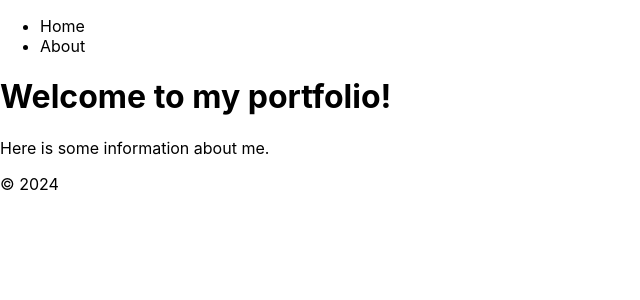
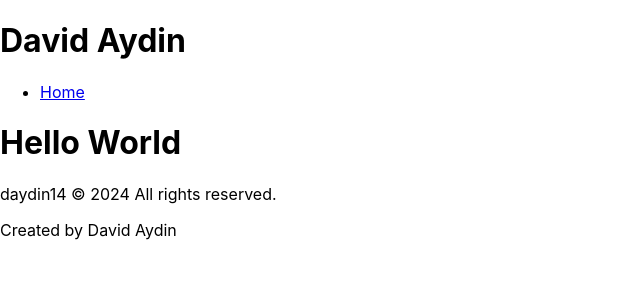
Before and after one commit to daydin14/daydin14.github.io, a React (Create React App) app in the folder portfolio/: page / in a window 1280 px wide. Shown: the top 300 px of the page, without its empty margins (0-640 px from the left). Built offline with nearby package versions, Linux system fonts and the light colour scheme.

Commit message:
Added react-router-dom and created Home Page

```diff
--- a/portfolio/package.json
+++ b/portfolio/package.json
@@ -8,6 +8,7 @@
     "@testing-library/user-event": "^13.5.0",
     "react": "^18.3.1",
     "react-dom": "^18.3.1",
+    "react-router-dom": "^6.26.2",
     "react-scripts": "5.0.1",
     "web-vitals": "^2.1.4"
   },
--- a/portfolio/src/App.js
+++ b/portfolio/src/App.js
@@ -1,28 +1,45 @@
 // Dependencies
 import React from 'react';
+import { BrowserRouter as Router, Route, Routes, Link } from 'react-router-dom';
 
 // Styles
 import './assets/styles/App.css';
 
+// Pages
+import Home from './pages/Home';
+
 function App() {
+  const companyName = 'daydin14';
+  const year = new Date().getFullYear();
+  const rights = 'All rights reserved.';
+  const author = 'David Aydin';
+
   return (
-    <div>
+    <Router>
+      <div >
+        {/* Header */}
         <header>
+          <h1>David Aydin</h1>
           <nav>
             <ul>
-            <li>Home</li>
-            <li>About</li>
+              <li><Link to="/">Home</Link></li>
             </ul>
           </nav>
+        </header>
+        {/* Main */}
         <main>
-          <h1>Welcome to my portfolio!</h1>
-          <p>Here is some information about me.</p>
+          <Routes>
+            <Route path="/" element={<Home />} />
+            {/* <Route path="/about" element={<About />} /> */}
+          </Routes>
         </main>
+        {/* Footer */}
         <footer>
-          <p>&copy; 2024</p>
+          <p>{companyName} &copy; {year} {rights}</p>
+          <p>Created by {author}</p>
         </footer>
-      </header>
       </div>
+    </Router>
   );
 }
 
--- /dev/null
+++ b/portfolio/src/pages/Home.js
@@ -0,0 +1,11 @@
+import React from 'react'
+
+const Home = () => {
+    return (
+        <div>
+            <h1>Hello World</h1>
+        </div>
+    )
+}
+
+export default Home
```
Also changed, not shown: 1 other file (tests, documents, lock files or other folders). Lines whose indentation alone changed are shown as unchanged.
